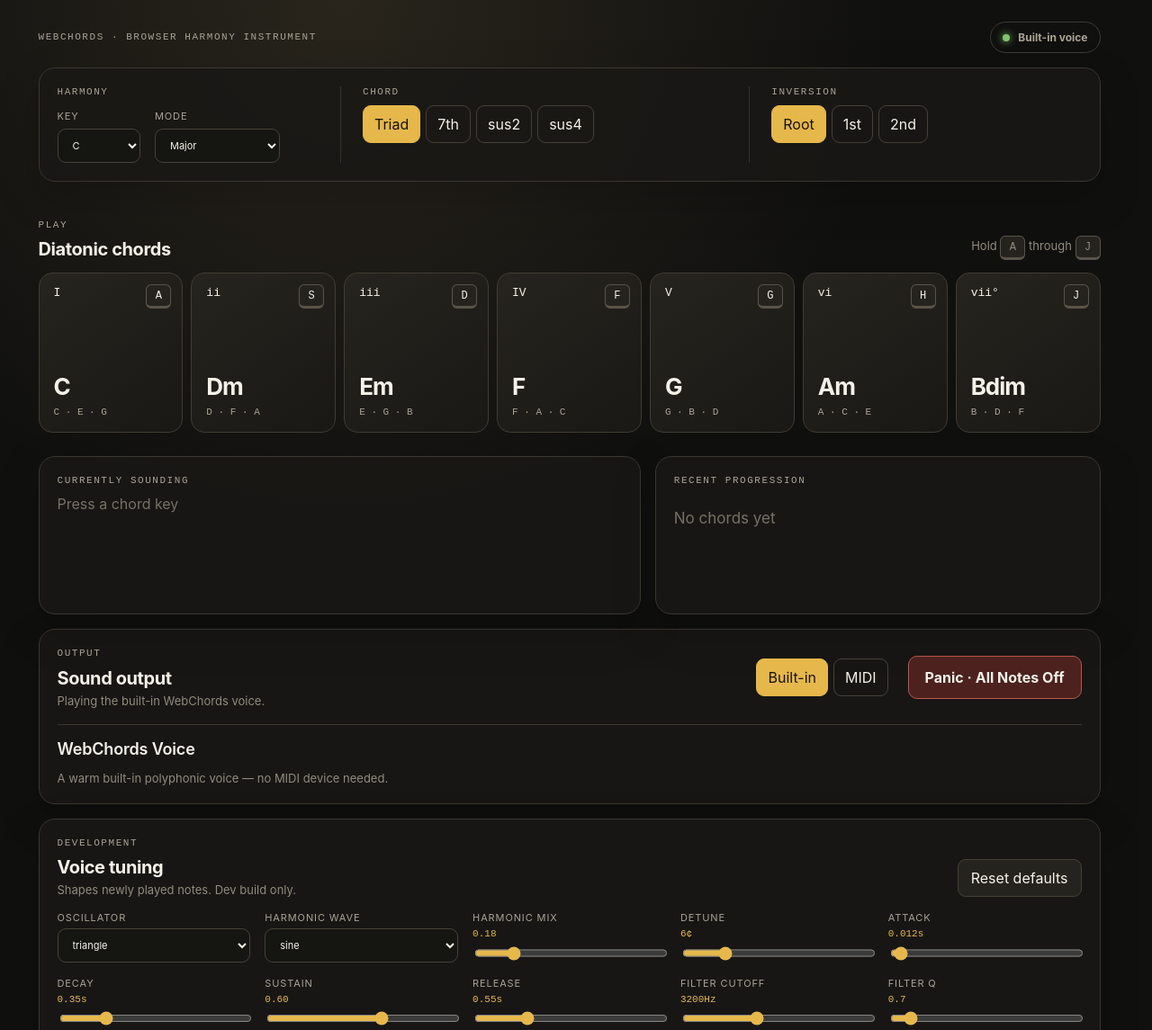
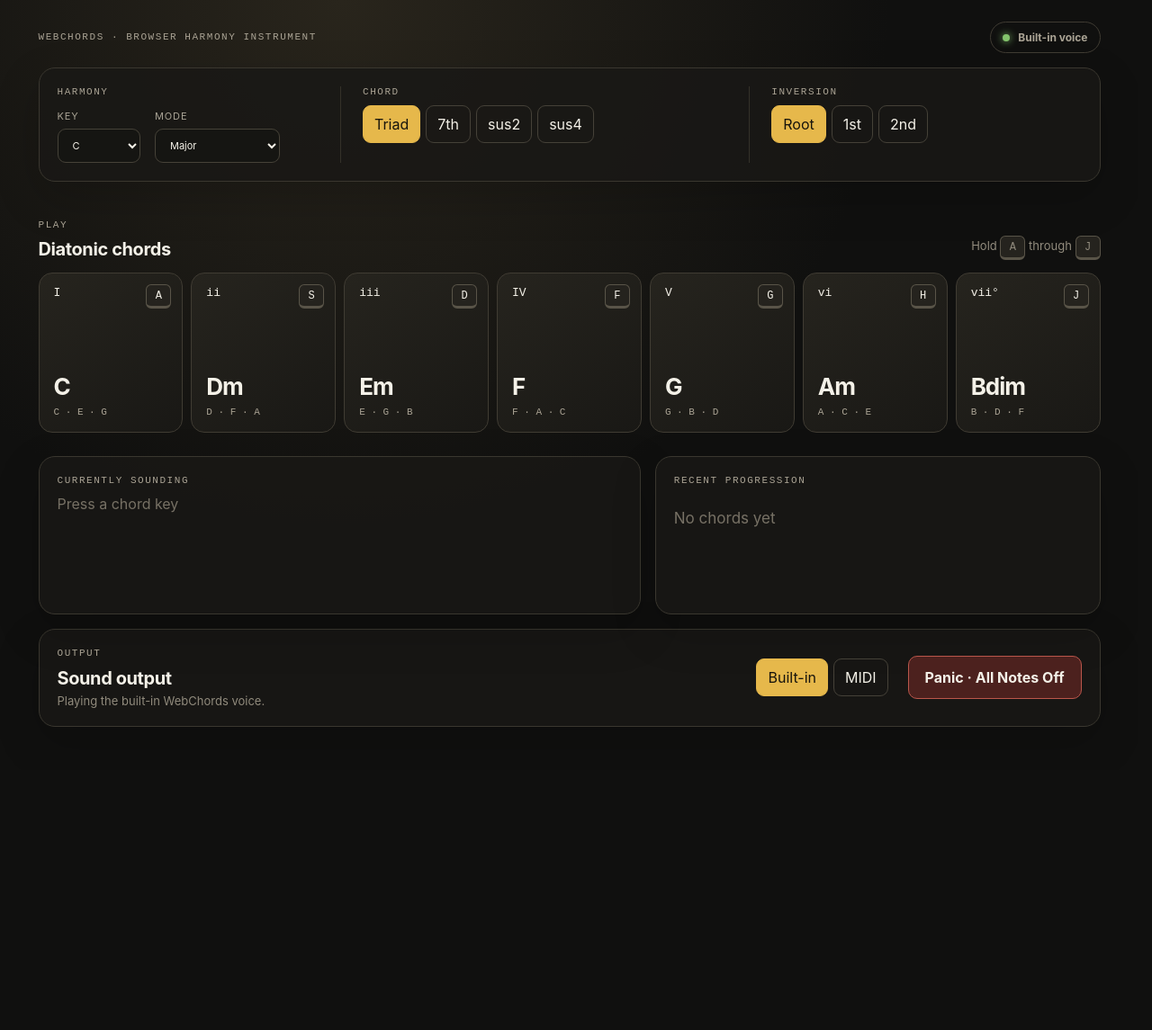
Before and after one commit to curist/of-chords, a website built with Vite: page index.html in a window 1280 px wide. Shown: the top 1145 px of the page at 90% size. After the commit the page ends 856 px from the top, so only its background shows below. Built offline with nearby package versions, Linux system fonts and the light colour scheme.

Commit message:
refactor: tidy built-in output UI
Drop the redundant "WebChords Voice" description block, and hide the voice
tuning panel by default behind VITE_VOICE_TUNING (set it to "true" to show the
panel when iterating on the built-in voice).

Co-Authored-By: Claude Opus 4.8 <noreply@anthropic.com>

```diff
--- a/src/styles.css
+++ b/src/styles.css
@@ -45,12 +45,9 @@ kbd { display: inline-grid; place-items: center; min-width: 28px; min-height: 27
 .output-panel { display: grid; gap: 18px; padding: 20px; }
 .output-head { display: grid; grid-template-columns: 1fr auto auto; align-items: center; gap: 22px; }
 .output-head p:last-child { margin: 5px 0 0; color: #918b7d; font-size: 13px; }
-.output-builtin, .output-midi { display: grid; gap: 14px; padding-top: 16px; border-top: 1px solid #39362e; }
-.output-midi { grid-template-columns: 1fr; }
+.output-midi { display: grid; grid-template-columns: 1fr; gap: 14px; padding-top: 16px; border-top: 1px solid #39362e; }
 [data-output-panel][hidden] { display: none; }
 .output-midi select#midi-output { min-width: 250px; }
-.voice-name { margin: 0; font-size: 18px; font-weight: 600; letter-spacing: -.01em; }
-.voice-hint { margin: 0; color: #918b7d; font-size: 13px; }
 .panic { padding: 13px 18px; border: 1px solid #ba564b; border-radius: 10px; background: #4c211e; cursor: pointer; font-weight: 700; }
 .panic:hover { background: #c15d50; }
 .patch-controls { grid-column: 1 / -1; display: grid; grid-template-columns: auto 42px minmax(220px, 1fr) 42px; align-items: end; gap: 8px; padding-top: 16px; border-top: 1px solid #39362e; }
--- a/src/ui/app.ts
+++ b/src/ui/app.ts
@@ -35,7 +35,9 @@ export function commitPatchSelection(
   select.blur();
 }
 
-const SHOW_DEV_PANEL = import.meta.env.DEV;
+// The voice-tuning panel is hidden by default. To iterate on the built-in
+// voice, run with `VITE_VOICE_TUNING=true npm run dev` (or flip this to `true`).
+const SHOW_VOICE_TUNING = import.meta.env.VITE_VOICE_TUNING === 'true';
 
 export class App {
   readonly #pointerOwners = new Map<number, string>();
@@ -115,11 +117,6 @@ export class App {
             <button id="panic" class="panic">Panic · All Notes Off</button>
           </div>
 
-          <div class="output-builtin" data-output-panel="builtin">
-            <p class="voice-name">WebChords Voice</p>
-            <p class="voice-hint">A warm built-in polyphonic voice — no MIDI device needed.</p>
-          </div>
-
           <div class="output-midi" data-output-panel="midi">
             <label>MIDI Output<select id="midi-output"><option value="">No output selected</option></select></label>
             <div class="patch-controls">
@@ -133,7 +130,7 @@ export class App {
             </div>
           </div>
         </section>
-        ${SHOW_DEV_PANEL ? this.#renderDevPanelMarkup() : ''}
+        ${SHOW_VOICE_TUNING ? this.#renderDevPanelMarkup() : ''}
       </main>`;
   }
 
@@ -151,7 +148,7 @@ export class App {
     return `
       <section class="panel voice-panel" aria-labelledby="voice-heading">
         <div class="voice-panel-head">
-          <div><p class="section-label">Development</p><h2 id="voice-heading">Voice tuning</h2><p>Shapes newly played notes. Dev build only.</p></div>
+          <div><p class="section-label">Development</p><h2 id="voice-heading">Voice tuning</h2><p>Shapes newly played notes.</p></div>
           <button id="voice-reset" class="voice-reset">Reset defaults</button>
         </div>
         <div class="voice-grid">${controls}</div>
@@ -200,7 +197,7 @@ export class App {
       this.midi.selectOutput((event.target as HTMLSelectElement).value || null);
     });
     this.root.querySelector('#panic')?.addEventListener('click', () => this.store.dispatch({ type: 'panic' }));
-    if (SHOW_DEV_PANEL) this.#bindDevPanel();
+    if (SHOW_VOICE_TUNING) this.#bindDevPanel();
     this.root.querySelector<HTMLSelectElement>('#patch-profile')?.addEventListener('change', (event) => {
       const select = event.target as HTMLSelectElement;
       this.store.dispatch({ type: 'set-patch-enabled', enabled: select.value === 'gm' });
@@ -277,7 +274,7 @@ export class App {
     this.root.querySelectorAll<HTMLElement>('[data-output-panel]').forEach((panel) => {
       panel.hidden = panel.dataset.outputPanel !== snapshot.mode;
     });
-    if (SHOW_DEV_PANEL) {
+    if (SHOW_VOICE_TUNING) {
       const voicePanel = this.root.querySelector<HTMLElement>('.voice-panel');
       if (voicePanel) voicePanel.hidden = snapshot.mode !== 'builtin';
     }
```
